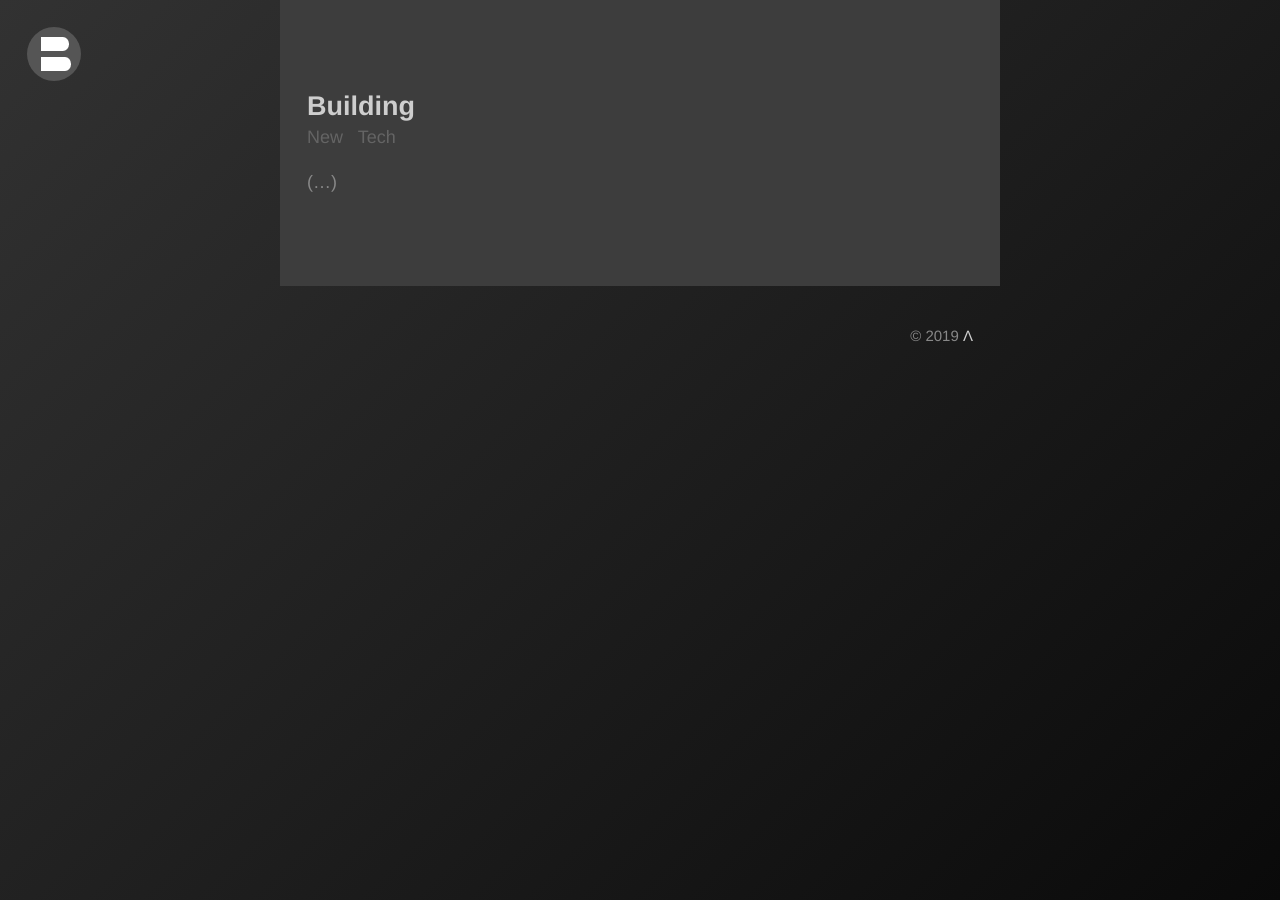
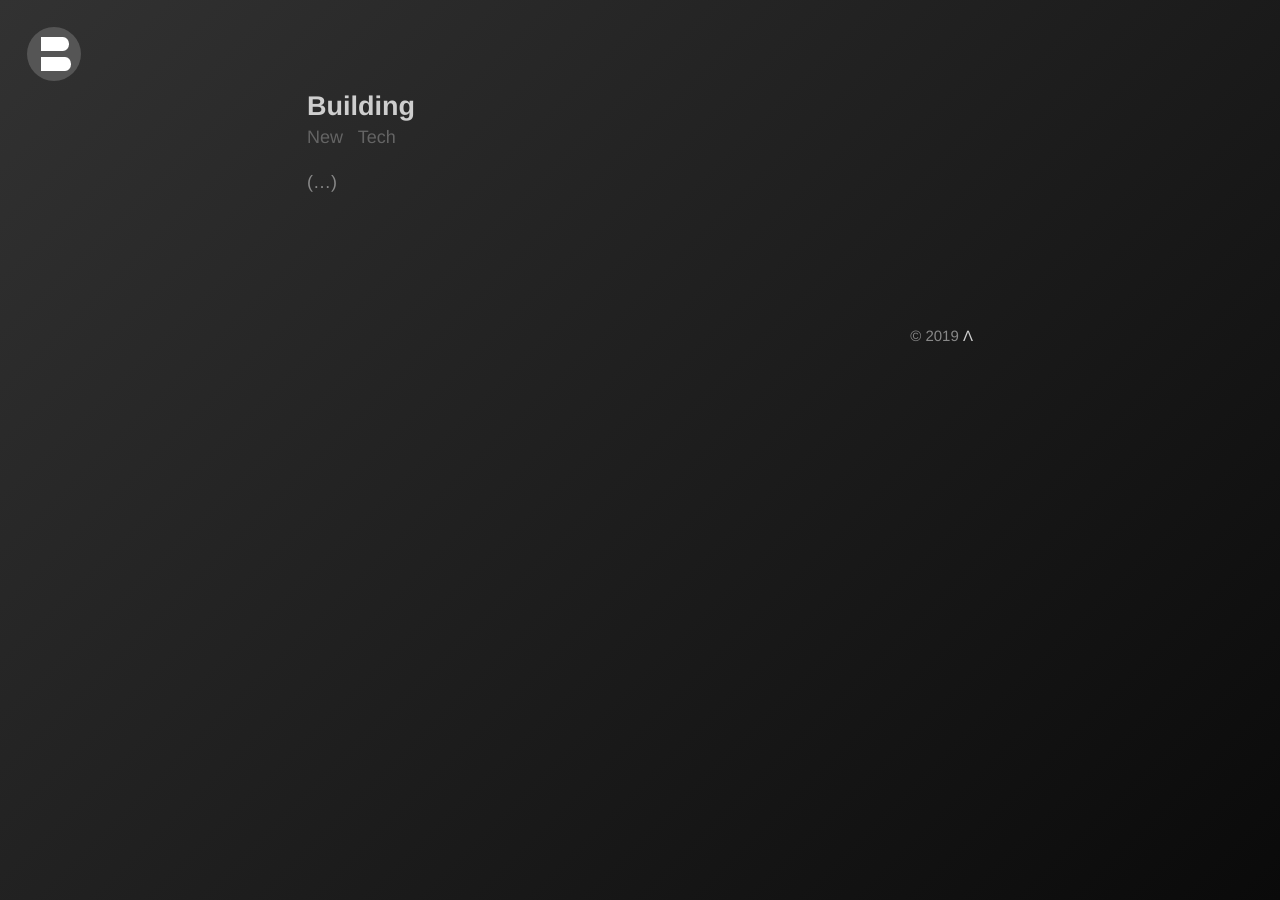
Before and after one commit to bonina/bonina.github.io, a Jekyll site: the page built from index.html, in a window 1280 px wide. Built offline with Jekyll 4.4.1, drawn with Linux system fonts in a browser that asks for light colours; the list of posts is cut into pages by our own code.

Commit message:
Update _layout.scss

```diff
--- a/_sass/_layout.scss
+++ b/_sass/_layout.scss
@@ -5,7 +5,6 @@
   padding-top: 1rem;
   margin-left: auto;
   margin-right: auto;
-  background: #3d3d3d;
 }
 
 .wrap {
```
